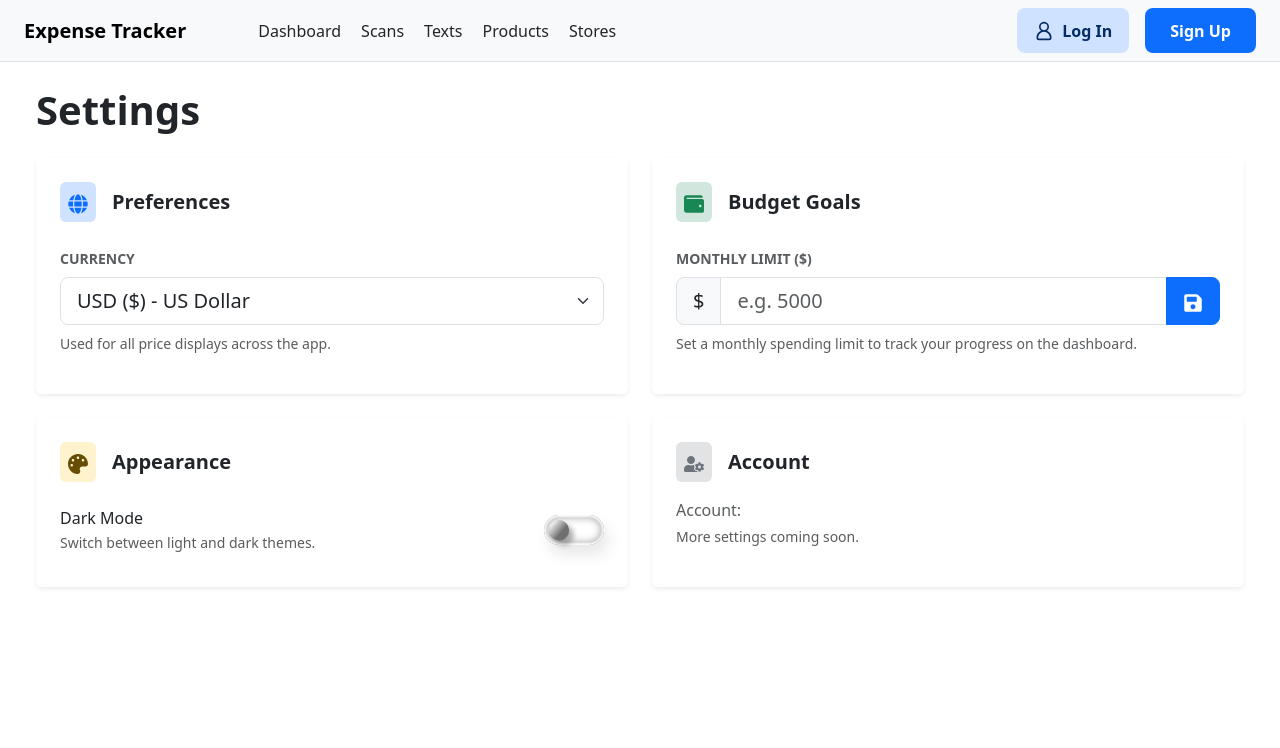
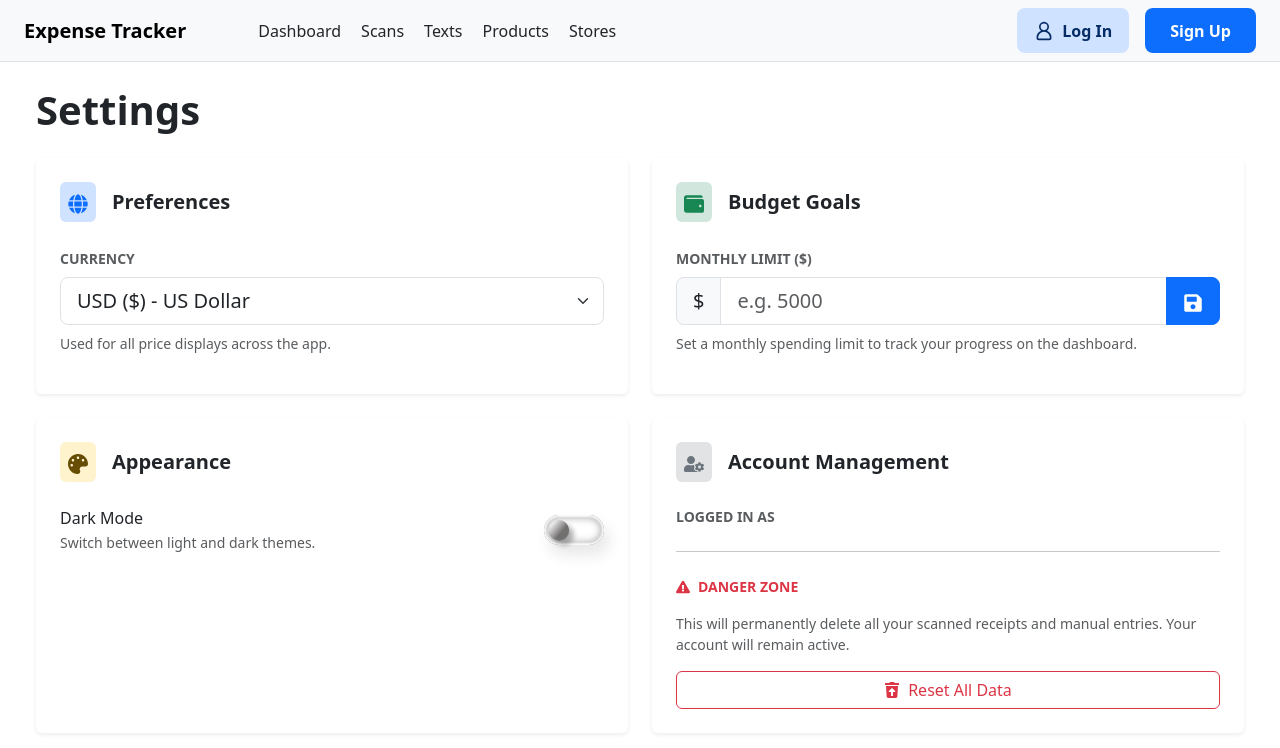
Before and after one commit to HarunUYGUC/Expense-Tracker, a React (Vite) app: page /settings in a window 1280 px wide. Shown: the top 748 px of the page. Built offline with nearby package versions, Linux system fonts and the light colour scheme; no server answers.

Commit message:
Reset All Data

```diff
--- a/src/pages/Settings.jsx
+++ b/src/pages/Settings.jsx
@@ -3,8 +3,8 @@ import { useTheme } from '../context/ThemeContext';
 import { useCurrency } from '../context/CurrencyContext';
 import { useAuth } from '../context/AuthContext';
 import { db } from '../firebase';
-import { doc, getDoc, setDoc } from 'firebase/firestore';
-import { FaGlobe, FaPalette, FaUserCog, FaWallet, FaSave } from 'react-icons/fa';
+import { doc, getDoc, setDoc, collection, query, where, getDocs, deleteDoc } from 'firebase/firestore';
+import { FaGlobe, FaPalette, FaUserCog, FaWallet, FaSave, FaTrashRestore, FaExclamationTriangle } from 'react-icons/fa';
 
 function Settings() {
   const { theme, toggleTheme } = useTheme();
@@ -15,6 +15,10 @@ function Settings() {
   const [budgetInput, setBudgetInput] = useState('');
   const [saving, setSaving] = useState(false);
   const [message, setMessage] = useState('');
+
+  // Veri Sıfırlama State'i
+  const [resetting, setResetting] = useState(false);
+  const [resetMessage, setResetMessage] = useState('');
 
   // Sayfa yüklendiğinde mevcut bütçeyi çek
   useEffect(() => {
@@ -34,7 +38,7 @@ function Settings() {
     }
   }, [user]);
 
-  // Bütçeyi Kaydet
+  // Bütçeyi Kaydetme
   const handleSaveBudget = async () => {
     if (!user) return;
     setSaving(true);
@@ -53,6 +57,44 @@ function Settings() {
       setMessage('Failed to save budget.');
     } finally {
       setSaving(false);
+    }
+  };
+
+  // VERİ SIFIRLAMA FONKSİYONU
+  const handleResetData = async () => {
+    if (!user) return;
+
+    // Onay İste
+    if (!window.confirm("ARE YOU SURE? \n\nThis will permanently delete ALL your scanned receipts and manual entries. This action cannot be undone.")) {
+      return;
+    }
+
+    setResetting(true);
+    setResetMessage('');
+
+    try {
+      // Kullanıcıya ait tüm fişleri bul
+      const q = query(collection(db, "receipts"), where("userId", "==", user.uid));
+      const querySnapshot = await getDocs(q);
+
+      // Hepsini sil (Promise.all ile paralel silme)
+      const deletePromises = querySnapshot.docs.map((doc) => deleteDoc(doc.ref));
+      await Promise.all(deletePromises);
+
+      // Bütçe ayarını da sıfırla
+      // await setDoc(doc(db, "users", user.uid), { budgetLimit: 0 }, { merge: true });
+      // setBudgetInput('');
+
+      setResetMessage('All data has been successfully deleted.');
+
+      // Mesajı temizle
+      setTimeout(() => setResetMessage(''), 5000);
+
+    } catch (error) {
+      console.error("Error resetting data:", error);
+      setResetMessage('Failed to reset data. Please try again.');
+    } finally {
+      setResetting(false);
     }
   };
 
@@ -96,7 +138,7 @@ function Settings() {
                 </div>
             </div>
 
-            {/* BÜTÇE HEDEFLERİ */}
+            {/* Bütçe Hedefleri */}
             <div className="col-md-6">
                 <div className="card border-0 shadow-sm h-100">
                     <div className="card-body p-4">
@@ -135,7 +177,7 @@ function Settings() {
                 </div>
             </div>
 
-            {/* GÖRÜNÜM (Karanlık Mod) */}
+            {/* Görünüm */}
             <div className="col-md-6">
                 <div className="card border-0 shadow-sm h-100">
                     <div className="card-body p-4">
@@ -167,18 +209,47 @@ function Settings() {
                 </div>
             </div>
 
-            {/* HESAP */}
+            {/* Hesap Yönetimi */}
             <div className="col-md-6">
                 <div className="card border-0 shadow-sm h-100">
                     <div className="card-body p-4">
-                        <div className="d-flex align-items-center mb-3">
+                        <div className="d-flex align-items-center mb-4">
                             <div className="bg-secondary-subtle text-secondary p-2 rounded me-3">
                                 <FaUserCog className="fs-5" />
                             </div>
-                            <h5 className="card-title mb-0 fw-bold">Account</h5>
+                            <h5 className="card-title mb-0 fw-bold">Account Management</h5>
                         </div>
-                        <p className="text-muted mb-0">Account: <strong>{user?.email}</strong></p>
-                        <p className="text-muted small mt-1">More settings coming soon.</p>
+
+                        <div className="mb-4">
+                            <p className="text-muted mb-1 small fw-bold">LOGGED IN AS</p>
+                            <p className="fw-medium fs-5">{user?.email}</p>
+                        </div>
+
+                        <hr className="my-4"/>
+
+                        <div>
+                            <p className="text-danger fw-bold small d-flex align-items-center">
+                                <FaExclamationTriangle className="me-2" /> DANGER ZONE
+                            </p>
+                            <p className="text-muted small mb-3">
+                                This will permanently delete all your scanned receipts and manual entries. Your account will remain active.
+                            </p>
+                            <button
+                                className="btn btn-outline-danger w-100 d-flex align-items-center justify-content-center"
+                                onClick={handleResetData}
+                                disabled={resetting}
+                            >
+                                {resetting ? (
+                                    <>Processing...</>
+                                ) : (
+                                    <>
+                                        <FaTrashRestore className="me-2" /> Reset All Data
+                                    </>
+                                )}
+                            </button>
+                            {resetMessage && <div className="mt-2 text-center small fw-bold text-success">{resetMessage}</div>}
+                        </div>
+
                     </div>
                 </div>
             </div>
```
